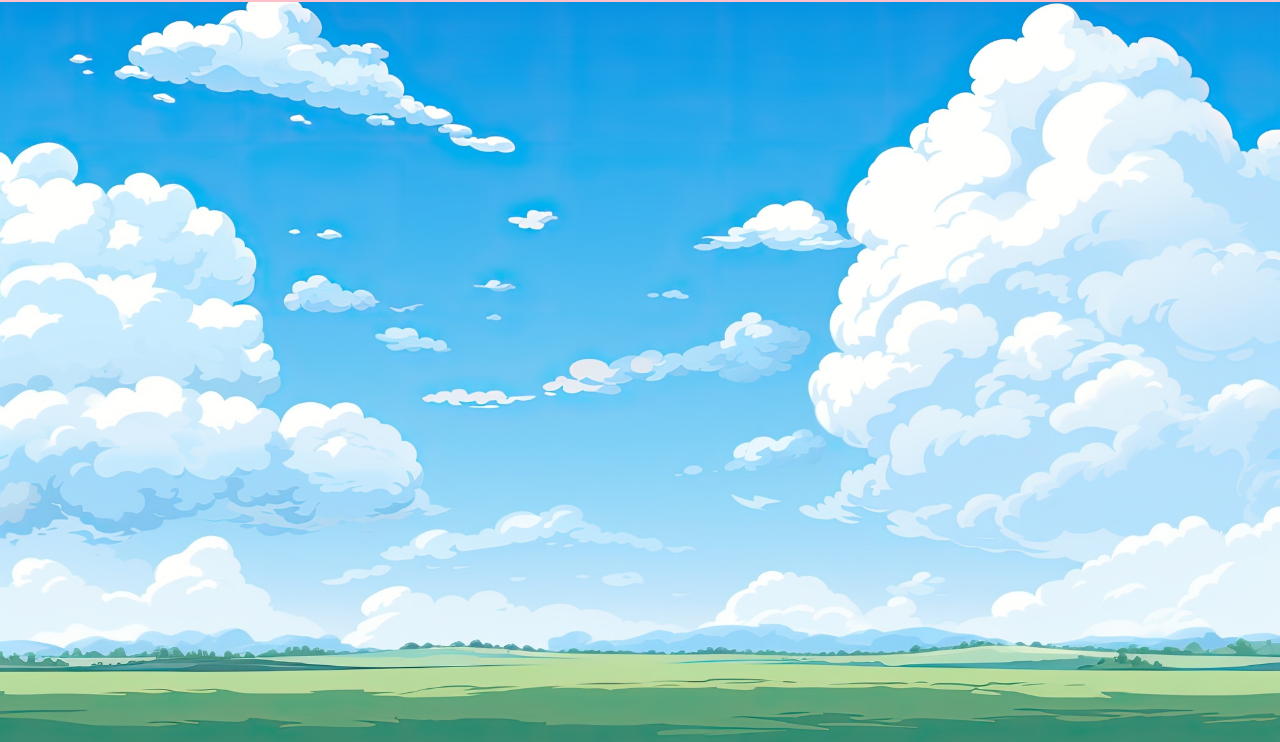
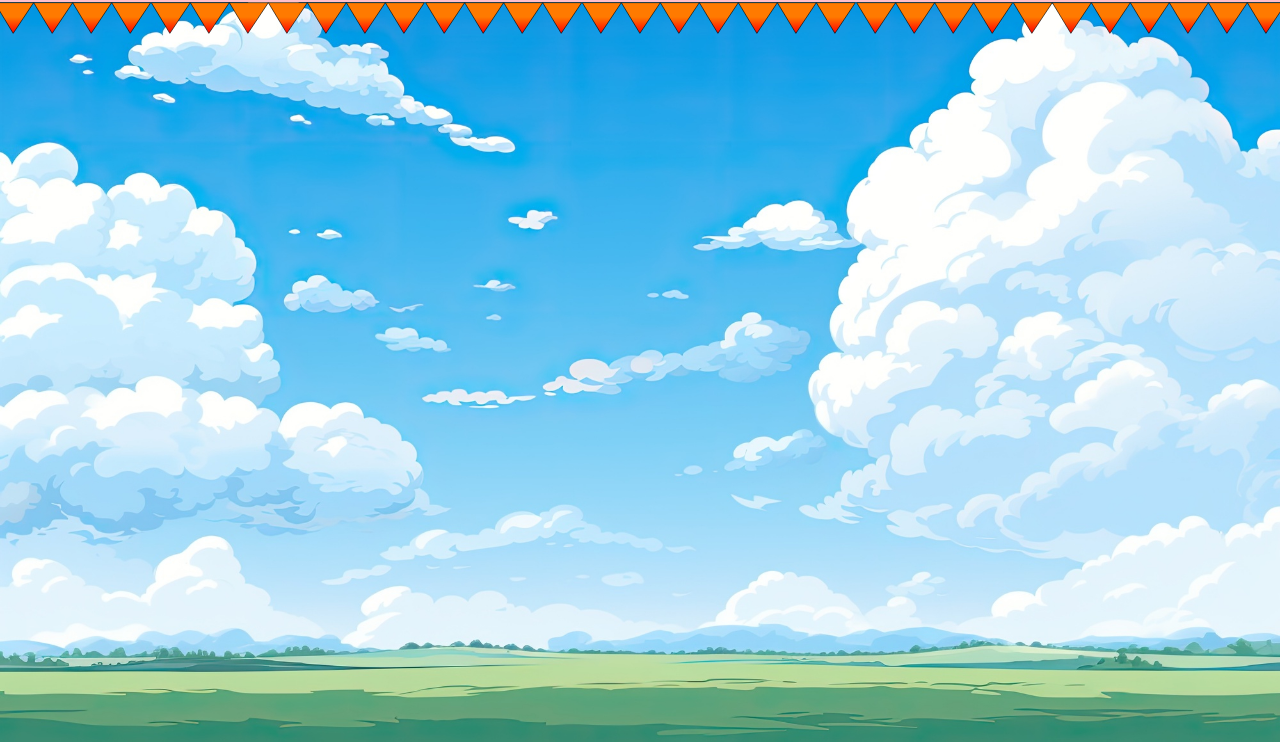
Before and after one commit to pratikkw/Free-Fall-Game, a website: page index.html in a window 1280 px wide. Shown: the part 58-800 px from the top of the page. Drawn offline with nearby package versions, Linux system fonts and the light colour scheme.

Commit message:
Added spikes

```diff
--- a/SASS/abstracts/mediaquery.scss
+++ b/SASS/abstracts/mediaquery.scss
@@ -45,4 +45,16 @@
     // MARGIN
     --game-status-margin-rgt: 0rem;
   }
+
+  .game {
+    // WIDTH & HEIGHT
+    --spikes-height: 1.75rem;
+  }
 }
+
+@media only screen and (max-width: 400px) {
+  .game {
+    // WIDTH & HEIGHT
+    --spikes-height: 1.5rem;
+  }
+}
--- a/SASS/pages/home.scss
+++ b/SASS/pages/home.scss
@@ -55,10 +55,21 @@
 }
 
 .game {
+  // WIDTH & HEIGHT
+  --spikes-height: 2rem;
+
   &__area {
     background-image: url(../../Images/cloud_three.jpg);
     background-position: bottom;
     background-size: cover;
     background-repeat: no-repeat;
   }
+
+  .spikes {
+    background-image: url(../../Images/spikes-3.svg);
+    background-repeat: repeat;
+    background-size: contain;
+    background-position: center;
+    height: var(--spikes-height);
+  }
 }
--- a/index.html
+++ b/index.html
@@ -52,7 +52,9 @@
       </header>
 
       <!-- GAME AREA -->
-      <section class="game game__area"></section>
+      <section class="game game__area">
+        <div class="spikes"></div>
+      </section>
     </main>
   </body>
 </html>
```
Also changed, not shown: CSS/style.css, Images/spikes-3.svg (added).
